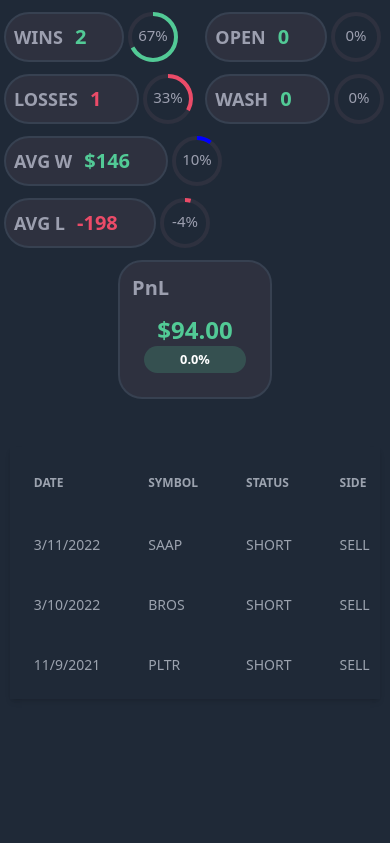
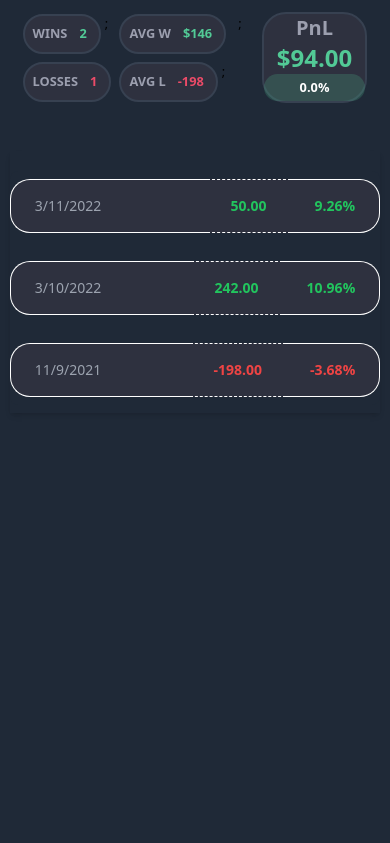
Before and after one commit to owaisrafiq05/Stock-Journal-Trading-Dashboard, a React (Vite) app: page / in a window 390 px wide. Shown: the top 843 px of the page. Built offline with nearby package versions, Linux system fonts and the light colour scheme.

Commit message:
fixing dashboard ui

```diff
--- a/src/App.css
+++ b/src/App.css
@@ -1,3 +1,70 @@
 @tailwind base;
 @tailwind components;
 @tailwind utilities;
+
+.spacing-table table {
+    border-collapse: separate;
+    border-spacing: 10em;
+  }
+  .spacing-table th:first-child {
+    border:1px solid white;
+    border-top-left-radius: 20px;
+    border-bottom-left-radius: 20px;
+    border-right: 0;
+  }
+
+  .spacing-table th:last-child {
+    border:1px solid white;
+    border-top-right-radius: 20px;
+    border-bottom-right-radius: 20px;
+    border-left: 0;
+  }
+
+  .spacing-table td{
+    border-top: 1px solid white;
+    border-bottom: 1px solid white;
+    background-color: #2E313F;
+    border-style: dashed;
+  }
+  .spacing-table th{
+    border-top: 1px solid white;
+    border-bottom: 1px solid white;
+    background-color: #2E313F;
+    border-style: dashed;
+  }
+
+
+  .spacing-table td:first-child {
+    border:1px solid white;
+    border-top-left-radius: 20px;
+    border-bottom-left-radius: 20px;
+    border-right: 0;
+  }
+
+
+  .spacing-table td:last-child {
+    border:1px solid white;
+    border-top-right-radius: 20px;
+    border-bottom-right-radius: 20px;
+    border-left: 0;
+  }
+  .rowsMobile {
+    display: none !important;
+}
+  @media screen and (max-width: 420px) {
+    .spacing-table thead{
+      display:none;
+    }
+    .rowsDesk {
+      display: none !important;
+  }
+  .rowsMobile {
+    display: flex !important;
+    flex-direction: column;
+    width: 100%;
+}
+.rowsMobile  td{
+  width: 100%;
+}
+
+  }
--- a/src/App.jsx
+++ b/src/App.jsx
@@ -10,9 +10,7 @@ function App() {
     <div>
       <Home/>
 
-      <br />
-      <br />
-      <br />
+
       <Dash2/>
     </div>
   )
--- a/src/Home-Dashboard/hero1.jsx
+++ b/src/Home-Dashboard/hero1.jsx
@@ -16,16 +16,19 @@ const hero1 = () => {
       <div className="w-[100%] lg:w-[25%] xl:w-[30%] hidden sm:flex">
         <ChartComponent />
       </div>
-      <div className="w-[98%] lg:w-[70%] xl:w-[50%] flex flex-wrap gap-3 text-[0.8rem] mt-3 justify-center">
-        <div className="flex flex-wrap gap-3 lg:gap-9 ">
-          <div className="flex flex-col gap-3">
+      <div className="w-[98%] lg:w-[70%] xl:w-[50%] flex sm:flex-wrap gap-5 sm:gap-3 text-[0.8rem] mt-3 justify-center items-center">
+        <div className="flex sm:flex-wrap gap-1 lg:gap-9  w-fit ">
+          <div className="flex flex-col gap-2 sm:gap-3 ">
             <div className=" rounded-lg w-fit flex gap-1 md:gap-3 justify-center h-fit ">
-              <div className="bg-[#2E313F] py-2 ps-2 pe-9 flex items-center gap-3 border-gray-700 border-2 rounded-full text-lg text-[#9C9FAF] font-bold">
-                WINS <span className="text-xl text-[#52CA96] font-semibold">2</span>
+              <div className=" bg-[#2E313F] sm:py-2 ps-2 pe-3 sm:pe-9 flex items-center gap-3 border-gray-700 border-2 rounded-full sm:text-lg text-[#9C9FAF] font-bold text-[0.8rem] ">
+                WINS{" "}
+                <span className="text-[0.8rem] sm:text-xl text-[#52CA96] font-semibold">
+                  2
+                </span>
               </div>
-              <div className="w-fit h-[50px] overflow-hidden">
+              <div className="w-fit h-[40px] sm:h-[50px] overflow-hidden">
                 <CircularProgressbar
-                  className="h-[100%]"
+                  className="h-[100%] hidden sm:flex"
                   value={`${percentage}`}
                   text={`${percentage}%`}
                   styles={{
@@ -55,12 +58,13 @@ const hero1 = () => {
               </div>
             </div>
             <div className=" rounded-lg w-fit flex gap-1 md:gap-3 justify-center h-fit ">
-              <div className="bg-[#2E313F] py-2 ps-2 pe-9 flex items-center gap-3 border-gray-700 border-2 rounded-full text-lg text-[#9C9FAF] font-bold">
-                LOSSES <span className="text-xl text-[#EB4B68] font-semibold">1</span>
+            <div className=" bg-[#2E313F] sm:py-2 ps-2 pe-3 sm:pe-9 flex items-center gap-3 border-gray-700 border-2 rounded-full sm:text-lg text-[#9C9FAF] font-bold text-[0.8rem] ">
+                LOSSES{" "}
+                <span className="sm:text-xl text-[#EB4B68] font-semibold">1</span>
               </div>
-              <div className="w-fit h-[50px] overflow-hidden">
+              <div className="w-fit h-[40px] sm:h-[50px] overflow-hidden">
                 <CircularProgressbar
-                  className="h-[100%]"
+                  className="h-[100%] hidden sm:flex"
                   value={`${percentage2}`}
                   text={`${percentage2}%`}
                   styles={{
@@ -86,18 +90,19 @@ const hero1 = () => {
                     },
                   }}
                 />
-                ;{/* // */}
+                {/* // */}
               </div>
             </div>
           </div>
-          <div className="flex flex-col gap-3">
+          <div className="hidden sm:flex  flex-col gap-2 sm:gap-3">
             <div className=" rounded-lg w-fit flex gap-1 md:gap-3 justify-center h-fit ">
-              <div className="bg-[#2E313F] py-2 ps-2 pe-9 flex items-center gap-3 border-gray-700 border-2 rounded-full text-lg text-[#9C9FAF] font-bold">
-                OPEN <span className="text-xl text-[#52CA96] font-semibold">0</span>
+            <div className=" bg-[#2E313F] sm:py-2 ps-2 pe-3 sm:pe-9 flex items-center gap-3 border-gray-700 border-2 rounded-full sm:text-lg text-[#9C9FAF] font-bold text-[0.8rem] ">
+                OPEN{" "}
+                <span className="sm:text-xl text-[#52CA96] font-semibold">0</span>
               </div>
-              <div className="w-fit h-[50px] overflow-hidden">
+              <div className="w-fit h-[40px] sm:h-[50px] overflow-hidden">
                 <CircularProgressbar
-                  className="h-[100%]"
+                   className="h-[100%] hidden sm:flex"
                   value={`${percentage3}`}
                   text={`${percentage3}%`}
                   styles={{
@@ -123,16 +128,17 @@ const hero1 = () => {
                     },
                   }}
                 />
-                ;{/* // */}
+                {/* // */}
               </div>
             </div>
             <div className=" rounded-lg w-fit flex gap-1 md:gap-3 justify-center h-fit ">
-              <div className="bg-[#2E313F] py-2 ps-2 pe-9 flex items-center gap-3 border-gray-700 border-2 rounded-full text-lg text-[#9C9FAF] font-bold">
-                WASH <span className="text-xl text-[#52CA96] font-semibold">0</span>
+            <div className=" bg-[#2E313F] sm:py-2 ps-2 pe-3 sm:pe-9 flex items-center gap-3 border-gray-700 border-2 rounded-full sm:text-lg text-[#9C9FAF] font-bold text-[0.8rem] ">
+                WASH{" "}
+                <span className="sm:text-xl text-[#52CA96] font-semibold">0</span>
               </div>
-              <div className="w-fit h-[50px] overflow-hidden">
+              <div className="w-fit h-[40px] sm:h-[50px] overflow-hidden">
                 <CircularProgressbar
-                  className="h-[100%]"
+                   className="h-[100%] hidden sm:flex"
                   value={`${percentage4}`}
                   text={`${percentage4}%`}
                   styles={{
@@ -158,18 +164,21 @@ const hero1 = () => {
                     },
                   }}
                 />
-                ;{/* // */}
+                {/* // */}
               </div>
             </div>
           </div>
-          <div className="flex flex-col gap-3">
-            <div className=" rounded-lg w-fit flex gap-1 md:gap-3 justify-center h-fit ">
-              <div className="bg-[#2E313F] py-2 ps-2 pe-9 flex items-center gap-3 border-gray-700 border-2 rounded-full text-lg text-[#9C9FAF] font-bold">
-                AVG W<span className="text-xl text-[#52CA96] font-semibold">$146</span>
+          <div className="  flex-col  gap-1 sm:gap-3">
+            <div className=" rounded-lg w-fit flex gap-3 mb-2 sm:mb-0 md:gap-3 justify-center h-fit ">
+            <div className="bg-[#2E313F] sm:py-2 ps-2 pe-3 sm:pe-9 flex items-center gap-3 border-gray-700 border-2 rounded-full sm:text-lg text-[#9C9FAF] font-bold text-[0.8rem] ">
+                AVG W
+                <span className="sm:text-xl text-[#52CA96] font-semibold">
+                  $146
+                </span>
               </div>
-              <div className="w-fit h-[50px] overflow-hidden">
+              <div className="w-fit h-[40px] sm:h-[50px] overflow-hidden">
                 <CircularProgressbar
-                  className="h-[100%]"
+                  className="h-[100%] hidden sm:flex"
                   value={`${percentage5}`}
                   text={`${percentage5}%`}
                   styles={{
@@ -199,12 +208,15 @@ const hero1 = () => {
               </div>
             </div>
             <div className=" rounded-lg w-fit flex gap-1 md:gap-3 justify-center h-fit ">
-              <div className="bg-[#2E313F] py-2 ps-2 pe-9 flex items-center gap-3 border-gray-700 border-2 rounded-full text-lg text-[#9C9FAF] font-bold">
-                AVG L<span className="text-xl text-[#EB4B68] font-semibold">-198</span>
+            <div className=" bg-[#2E313F] sm:py-2 ps-2 pe-3 sm:pe-9 flex items-center gap-3 border-gray-700 border-2 rounded-full sm:text-lg text-[#9C9FAF] font-bold text-[0.8rem] ">
+                AVG L
+                <span className="sm:text-xl text-[#EB4B68] font-semibold">
+                  -198
+                </span>
               </div>
-              <div className="w-fit h-[50px] overflow-hidden">
+              <div className="w-fit h-[40px] sm:h-[50px] overflow-hidden">
                 <CircularProgressbar
-                  className="h-[100%]"
+                  className="h-[100%] hidden sm:flex"
                   value={`${percentage6}`}
                   text={`-${percentage6}%`}
                   styles={{
@@ -235,11 +247,15 @@ const hero1 = () => {
             </div>
           </div>
         </div>
-        <div className="p-3 border-2 border-gray-700 rounded-3xl bg-[#2E313F]">
-          <div className="text-xl text-[#9C9FAF] font-semibold">PnL</div>
-          <div className="p-3">
-            <div className="text-2xl font-semibold text-[#52CA96] text-center ">$94.00</div>
-            <div className="py-1 px-9 bg-[#52CA9633] rounded-full text-white font-semibold text-center">0.0%</div>
+        <div className="sm:p-3 border-2 border-gray-700 rounded-3xl bg-[#2E313F] h-[50%]">
+          <div className="text-xl text-[#9C9FAF] font-semibold text-center sm:text-start">PnL</div>
+          <div className=" sm:p-3">
+            <div className="text-2xl font-semibold text-[#52CA96] text-center ">
+              $94.00
+            </div>
+            <div className="py-1 px-9 bg-[#52CA9633] rounded-full text-white font-semibold text-center">
+              0.0%
+            </div>
           </div>
         </div>
       </div>
--- a/src/Home-Dashboard/hero2.jsx
+++ b/src/Home-Dashboard/hero2.jsx
@@ -1,76 +1,110 @@
 const hero2 = () => {
   const tableData = [
     {
-        date: '3/11/2022',
-        symbol: 'SAAP',
-        status: 'SHORT',
-        side: 'SELL',
-        qty: '50',
-        entry: '10.80',
-        exit: '11.80',
-        entTot: '540.00',
-        extTot: '590.00',
-        hold: '-',
-        return: '50.00',
-        returnPerc: '9.26%',
-        statusColor: 'text-green-500'
+      date: "3/11/2022",
+      symbol: "SAAP",
+      status: "SHORT",
+      side: "SELL",
+      qty: "50",
+      entry: "10.80",
+      exit: "11.80",
+      entTot: "540.00",
+      extTot: "590.00",
+      hold: "-",
+      return: "50.00",
+      returnPerc: "9.26%",
+      statusColor: "text-green-500",
     },
     {
-        date: '3/10/2022',
-        symbol: 'BROS',
-        status: 'SHORT',
-        side: 'SELL',
-        qty: '50',
-        entry: '44.16',
-        exit: '49.00',
-        entTot: '2208.00',
-        extTot: '2450.00',
-        hold: '-',
-        return: '242.00',
-        returnPerc: '10.96%',
-        statusColor: 'text-green-500'
+      date: "3/10/2022",
+      symbol: "BROS",
+      status: "SHORT",
+      side: "SELL",
+      qty: "50",
+      entry: "44.16",
+      exit: "49.00",
+      entTot: "2208.00",
+      extTot: "2450.00",
+      hold: "-",
+      return: "242.00",
+      returnPerc: "10.96%",
+      statusColor: "text-green-500",
     },
     {
-        date: '11/9/2021',
-        symbol: 'PLTR',
-        status: 'SHORT',
-        side: 'SELL',
-        qty: '200',
-        entry: '26.89',
-        exit: '25.90',
-        entTot: '5378.00',
-        extTot: '5180.00',
-        hold: '-',
-        return: '-198.00',
-        returnPerc: '-3.68%',
-        statusColor: 'text-red-500'
+      date: "11/9/2021",
+      symbol: "PLTR",
+      status: "SHORT",
+      side: "SELL",
+      qty: "200",
+      entry: "26.89",
+      exit: "25.90",
+      entTot: "5378.00",
+      extTot: "5180.00",
+      hold: "-",
+      return: "-198.00",
+      returnPerc: "-3.68%",
+      statusColor: "text-red-500",
     },
   ];
 
   return (
     <div className="overflow-x-auto relative shadow-md sm:rounded-lg w-[95%] mx-auto">
-        <table className="w-full text-sm text-left text-gray-400 rounded-3xl border-separate" style={{ borderSpacing: '0 8px' }}>
-          <thead className="text-xs text-gray-400 uppercase bg-gray-800 rounded-t-lg">
-  <tr className="border border-white">
-              <th scope="col" className="py-3 px-6">Date</th>
-              <th scope="col" className="py-3 px-6">Symbol</th>
-              <th scope="col" className="py-3 px-6">Status</th>
-              <th scope="col" className="py-3 px-6">Side</th>
-              <th scope="col" className="py-3 px-6">Qty</th>
-              <th scope="col" className="py-3 px-6">Entry</th>
-              <th scope="col" className="py-3 px-6">Exit</th>
-              <th scope="col" className="py-3 px-6">Ent Tot</th>
-              <th scope="col" className="py-3 px-6">Ext Tot</th>
-              <th scope="col" className="py-3 px-6">Pos</th>
-              <th scope="col" className="py-3 px-6">Hold</th>
-              <th scope="col" className="py-3 px-6">Return</th>
-              <th scope="col" className="py-3 px-6">Return %</th>
+      <table
+        className="spacing-table w-full text-sm text-left text-gray-400 rounded-3xl border-separate"
+        style={{ borderSpacing: "0 8px" }}
+      >
+        <thead className=" text-xs text-gray-400 uppercase bg-gray-800 rounded-t-lg">
+          <tr className=" border border-white">
+            <th scope="col" className="py-3 px-6">
+              Date
+            </th>
+            <th scope="col" className="py-3 px-6">
+              Symbol
+            </th>
+            <th scope="col" className="py-3 px-6">
+              Status
+            </th>
+            <th scope="col" className="py-3 px-6">
+              Side
+            </th>
+            <th scope="col" className="py-3 px-6">
+              Qty
+            </th>
+            <th scope="col" className="py-3 px-6">
+              Entry
+            </th>
+            <th scope="col" className="py-3 px-6">
+              Exit
+            </th>
+            <th scope="col" className="py-3 px-6">
+              Ent Tot
+            </th>
+            <th scope="col" className="py-3 px-6">
+              Ext Tot
+            </th>
+            <th scope="col" className="py-3 px-6">
+              Pos
+            </th>
+            <th scope="col" className="py-3 px-6">
+              Hold
+            </th>
+            <th scope="col" className="py-3 px-6">
+              Return
+            </th>
+            <th scope="col" className="py-3 px-6">
+              Return %
+            </th>
           </tr>
         </thead>
-          <tbody className="border">
+        <tbody className="rowsDesk border ">
           {tableData.map((item, index) => (
-              <tr key={index} className={`border mt-3 bg-gray-800 border-gray-700 ${index === 0 ? 'rounded-t-lg' : ''} ${index === tableData.length - 1 ? 'rounded-b-lg' : ''}`}>
-                <td className="py-4 px-6">{item.date}</td>
+            <tr
+              key={index}
+              className={`border mt-3 bg-gray-800  ${
+                index === 0 ? "rounded-t-lg" : ""
+              } ${index === tableData.length - 1 ? "rounded-b-lg" : ""}`}
+            >
+              <td className=" py-4 px-6">{item.date}</td>
               <td className="py-4 px-6">{item.symbol}</td>
               <td className="py-4 px-6">{item.status}</td>
               <td className="py-4 px-6">{item.side}</td>
@@ -81,8 +115,32 @@ const hero2 = () => {
               <td className="py-4 px-6">{item.extTot}</td>
               <td className="py-4 px-6">{item.pos}</td>
               <td className="py-4 px-6">{item.hold}</td>
-                <td className={`py-4 px-6 font-semibold ${item.statusColor}`}>{item.return}</td>
-                <td className={`py-4 px-6 font-semibold ${item.statusColor}`}>{item.returnPerc}</td>
+              <td className={`py-4 px-6 font-semibold ${item.statusColor}`}>
+                {item.return}
+              </td>
+              <td className={`py-4 px-6 font-semibold ${item.statusColor}`}>
+                {item.returnPerc}
+              </td>
+            </tr>
+          ))}
+        </tbody>
+
+        <tbody className="rowsMobile ">
+          {tableData.map((item, index) => (
+            <tr
+              key={index}
+              className={` mt-3 bg-gray-800  ${
+                index === 0 ? "rounded-t-lg" : ""
+              } ${index === tableData.length - 1 ? "rounded-b-lg" : ""}`}
+            >
+              <td className=" py-4 px-6">{item.date}</td>
+
+              <td className={`py-4 px-6 font-semibold ${item.statusColor}`}>
+                {item.return}
+              </td>
+              <td className={`py-4 px-6 font-semibold ${item.statusColor}`}>
+                {item.returnPerc}
+              </td>
             </tr>
           ))}
         </tbody>
--- a/src/Second-Dashboard/Card.jsx
+++ b/src/Second-Dashboard/Card.jsx
@@ -2,7 +2,7 @@ import React from "react";
 
 const Card = ({ title, value, streak }) => {
   return (
-    <div className="bg-gray-800 rounded-lg shadow-md p-3 ">
+    <div className="bg-gray-800 rounded-lg shadow-md sm:p-3 ">
       <div
         className={`flex flex-col justify-center items-center px-5 md:px-12  ${
           streak ? "border-l-4" : ""
```
Also changed, not shown: src/Second-Dashboard/dash2.jsx (+4 -4 lines). Lines whose indentation alone changed are shown as unchanged.
